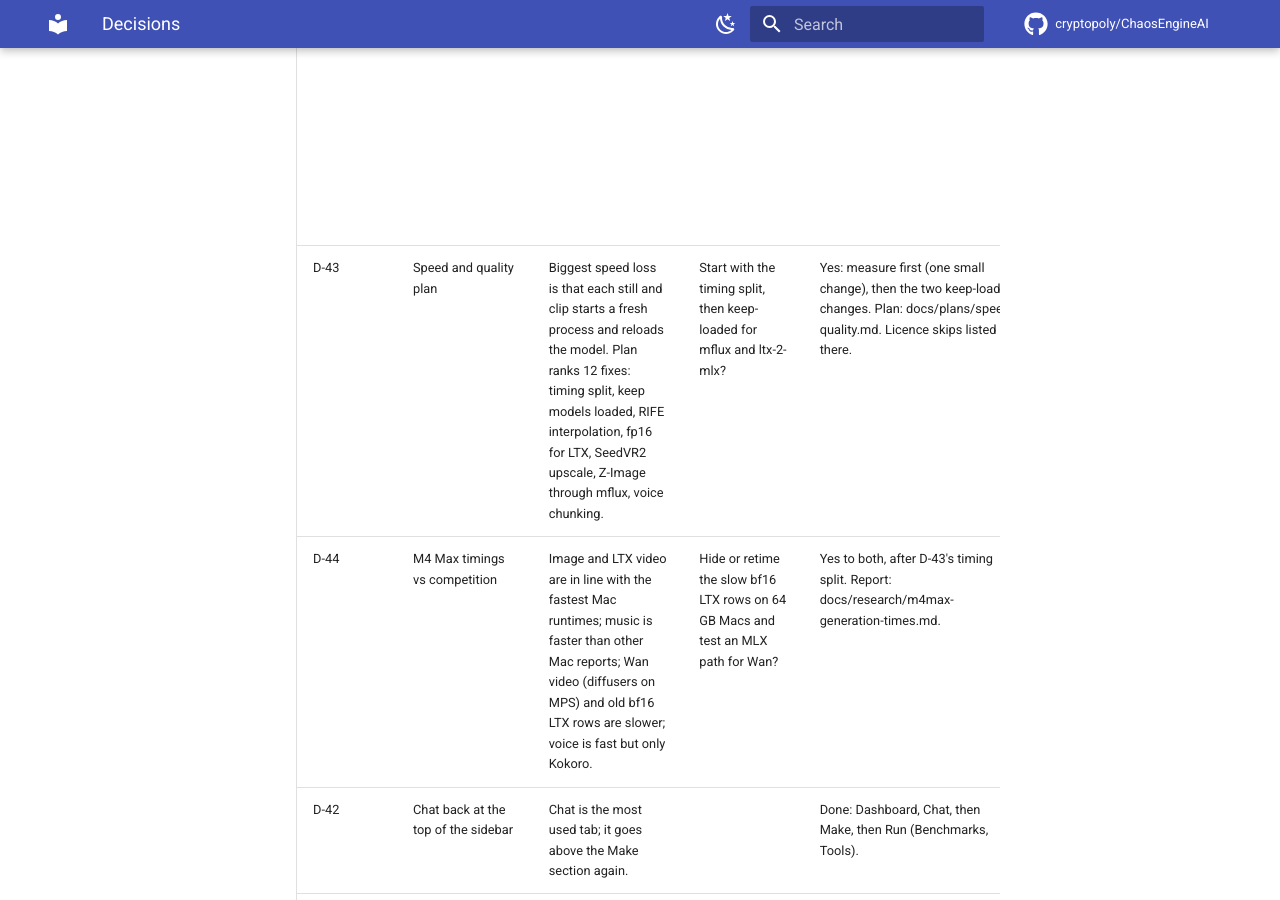
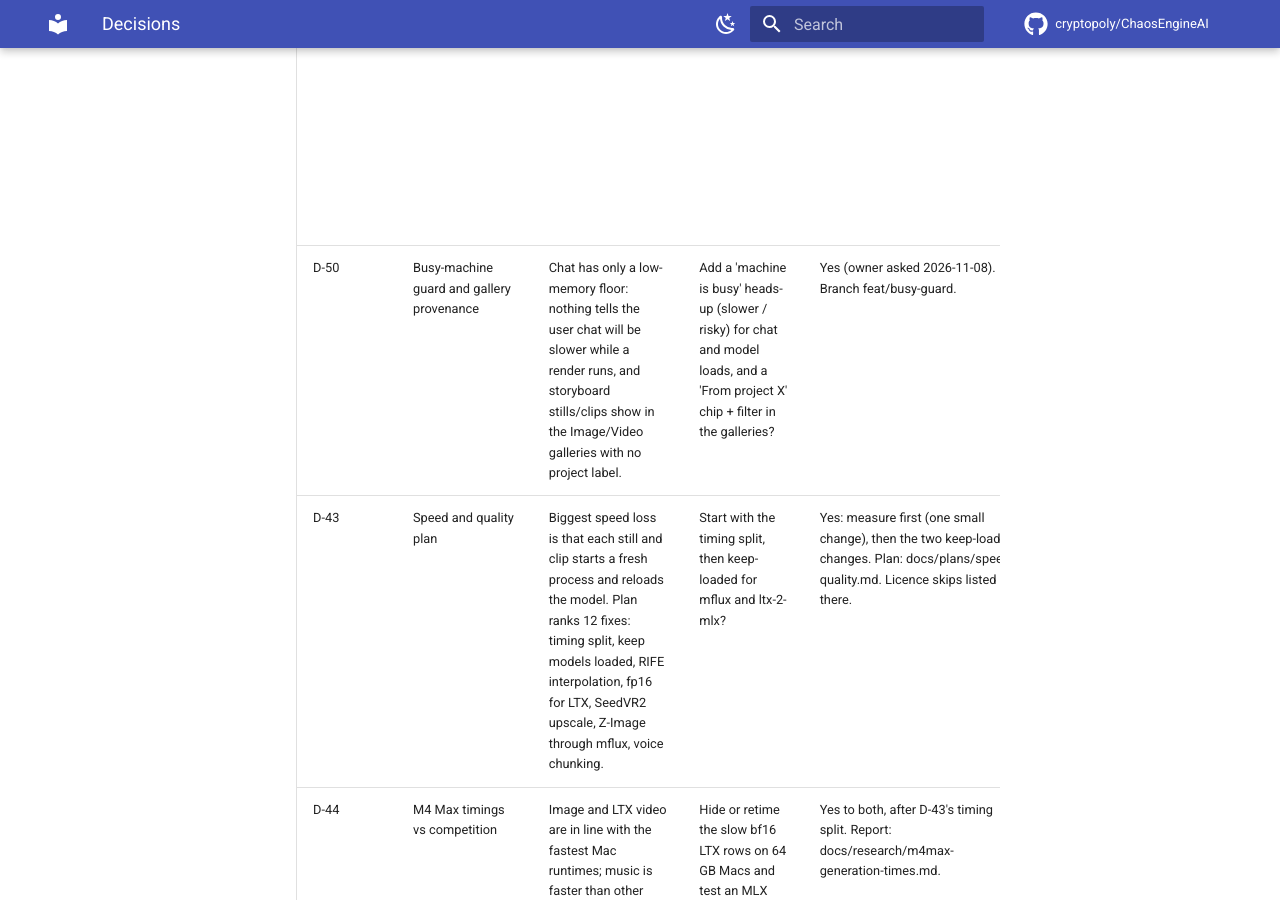
Before and after one commit to cryptopoly/ChaosEngineAI, an MkDocs documentation site: the page built from docs/hub/decisions.md, in a window 1280 px wide and 900 px high, scrolled down 1526 px. Built offline with MkDocs 1.6.1 and Material for MkDocs 9.7.7, drawn with Linux system fonts in a browser that asks for light colours; comment, search, counter and statistics services are not loaded.

Commit message:
docs(hub): D-27 decided, D-50

```diff
--- a/docs/hub/decisions.md
+++ b/docs/hub/decisions.md
@@ -13,6 +13,7 @@
 | D-46 | Plan the remaining work and build v2 (home studio and agent bridge) | Owner asked 2026-11-07 for a plan of what is left plus a v2 of the studio and the agent bridge, then implementation. | Plan first, then build the streams that are safe to run in parallel? | Yes: docs/plans/remaining-and-v2.md, owner tests Windows/remote after a solid build. | open | 2026-11-07 | [plan](https://github.com/cryptopoly/ChaosEngineAI/blob/plan/remaining-and-v2/docs/plans/remaining-and-v2.md) |
 | D-48 | Next video models for storyboard clips (D-40 follow-up) | Wan 2.2 I2V (Apache 2.0, start and end frame, already in catalog, slow on Mac) then Kandinsky 6.0 Lite (MIT, start frame, very slow on Mac). HunyuanVideo 1.5 and MiniMax/Pika H3 licences exclude the UK/EU: cannot ship. | Wire Wan 2.2 I2V for storyboard clips (about 1 to 2 days), mainly for NVIDIA users? | Yes, after v2 wave 1. | decided (owner 2026-11-08: wire Wan 2.2 I2V; first benchmark it honestly against LTX-2.3 on this Mac with weights chosen for this Mac, then wire). Branch feat/wan-i2v. | 2026-11-07 | [research](https://github.com/cryptopoly/ChaosEngineAI/blob/feat/home-studio/docs/research/new-video-models.md) |
 | D-49 | ffmpeg download: become the LGPL distributor on macOS | Plan ready (docs/plans/ffmpeg-download.md, about 9.5 days). Today we ship no ffmpeg: the Setup page installs a GPL build from PyPI on the user's machine. Our own macOS LGPL build would make us a distributor for the first time (small duty: licence text, exact source, checksums). ltx-2-mlx hard-codes libx264, so the LTX venv keeps its own ffmpeg. | Accept hosting our own signed LGPL macOS build on GitHub Releases, with pinned BtbN LGPL builds for Windows and Linux? | Owner doubtful. Lighter alternative: no ffmpeg of ours. Keep today's path (Setup installs imageio-ffmpeg from PyPI on the user's click; PyPI is the distributor) plus a first-use prompt, and pin BtbN LGPL downloads for Windows/Linux only. Revisit our own macOS build if the project ever sells or bundles. Needs owner yes/no. | decided (owner 2026-11-08: lighter path, no own ffmpeg build). Plan: first-use 'Install video tools' prompt using imageio-ffmpeg on every OS (Setup page, user's click); Windows and Linux: optional pinned BtbN LGPL download with SHA-256; macOS: imageio-ffmpeg only; encoder chooser stays useful. Build after storyboard v2 lands (shared ffmpeg files). | 2026-11-07 | [plan](https://github.com/cryptopoly/ChaosEngineAI/blob/feat/home-studio/docs/plans/ffmpeg-download.md) |
+| D-50 | Busy-machine guard and gallery provenance | Chat has only a low-memory floor: nothing tells the user chat will be slower while a render runs, and storyboard stills/clips show in the Image/Video galleries with no project label. | Add a 'machine is busy' heads-up (slower / risky) for chat and model loads, and a 'From project X' chip + filter in the galleries? | Yes (owner asked 2026-11-08). Branch feat/busy-guard. | decided (owner asked) | 2026-11-08 | |
 | D-43 | Speed and quality plan | Biggest speed loss is that each still and clip starts a fresh process and reloads the model. Plan ranks 12 fixes: timing split, keep models loaded, RIFE interpolation, fp16 for LTX, SeedVR2 upscale, Z-Image through mflux, voice chunking. | Start with the timing split, then keep-loaded for mflux and ltx-2-mlx? | Yes: measure first (one small change), then the two keep-loaded changes. Plan: docs/plans/speed-quality.md. Licence skips listed there. | open | 2026-11-07 | [plan](https://github.com/cryptopoly/ChaosEngineAI/blob/feat/home-studio/docs/plans/speed-quality.md) |
 | D-44 | M4 Max timings vs competition | Image and LTX video are in line with the fastest Mac runtimes; music is faster than other Mac reports; Wan video (diffusers on MPS) and old bf16 LTX rows are slower; voice is fast but only Kokoro. | Hide or retime the slow bf16 LTX rows on 64 GB Macs and test an MLX path for Wan? | Yes to both, after D-43's timing split. Report: docs/research/m4max-generation-times.md. | open | 2026-11-07 | [report](https://github.com/cryptopoly/ChaosEngineAI/blob/feat/home-studio/docs/research/m4max-generation-times.md) |
 | D-42 | Chat back at the top of the sidebar | Chat is the most used tab; it goes above the Make section again. | | Done: Dashboard, Chat, then Make, then Run (Benchmarks, Tools). | decided | 2026-11-07 | |
@@ -23,7 +24,7 @@
 | D-24 | Remove the prompt Enhance feature | The Enhance button needed a downloaded model just to rewrite a prompt, and the "auto-enhance short prompts" switch quietly changed what you typed. Both are removed, with the backend route, the CLI command, the API call, strings and docs. | Remove both the model-based button and the no-model auto-enhance switch? | Yes. You asked to drop "enhance"; the switch is the same idea and hides edits to your prompt. Easy to bring back from git if short prompts turn out worse without it. | decided (owner asked 2026-11-06) | 2026-11-06 | |
 | D-25 | Add music generation (a Music Studio and an agent tool) | Films made in the app have voice and clip sound but no music that runs across the cuts. An open music model would make the package complete: picture, speech, sound and music. | Spike ACE-Step 1.5 (local, has an MLX build, can make songs with vocals) as the first music model? | Yes, as a spike first: check its licence on the model card, speed and quality on this Mac, then wire a `make_music` tool and a Music tab. Stable Audio Open for sound effects can follow. Not decided until the spike reports. | decided (owner agreed 2026-11-06: ACE-Step first; other engines kept as options) | 2026-11-06 | |
 | D-26 | Scene editing: keep some shots, redo others | A film is a list of shots. The demo script already makes each shot separately, so redoing shots C and D is possible by hand, but the app has no saved shot list. | Build a saved Storyboard (shots with prompt, seed, reference images, status) with "redo this shot" and "join all"? | Yes, after music. It reuses the existing tools and is mostly a saved list plus a join step; it also covers the "recipes" item from the v2 list. | open | 2026-11-06 | |
-| D-27 | Sound effects under the Stability licence | Stable Audio Open makes effects but is gated, asks for "Powered by Stability AI" and caps free use at US$1M revenue. | Ship it opt-in, gated, with a licence screen, never bundled? | Yes: it is the best open effects model; the opt-in keeps us clean. | open | 2026-11-06 | [plan](https://github.com/cryptopoly/ChaosEngineAI/blob/feat/media-input/docs/plans/home-studio.md) |
+| D-27 | Sound effects under the Stability licence | Stable Audio Open makes effects but is gated, asks for "Powered by Stability AI" and caps free use at US$1M revenue. | Ship it opt-in, gated, with a licence screen, never bundled? | Yes: it is the best open effects model; the opt-in keeps us clean. | decided (owner 2026-11-08: yes, opt-in gated with licence screen). Branch feat/sound-effects. | 2026-11-06 | [plan](https://github.com/cryptopoly/ChaosEngineAI/blob/feat/media-input/docs/plans/home-studio.md) |
 | D-28 | Voice cloning | Qwen3-TTS (Apache 2.0) can copy a voice from a few seconds of audio. An agent could do it with no human checkbox. | Add cloning with consent recorded as a required argument and off for remote agents by default? | Yes, with those two guards. | decided (owner agreed 2026-11-06) | 2026-11-06 | [plan](https://github.com/cryptopoly/ChaosEngineAI/blob/feat/media-input/docs/plans/home-studio.md) |
 | D-29 | Remote compute (the 4090 PC) | Network listening, the token and file upload and fetch already work; the Mac app still only talks to its own backend. | Prove the PC as an agent target first, decide Mac-routes-to-PC after? | Yes: smallest step that shows what really works. | open | 2026-11-06 | [plan](https://github.com/cryptopoly/ChaosEngineAI/blob/feat/media-input/docs/plans/home-studio.md) |
 | D-30 | Agent tool surface | Storyboard and music tools take the list from 12 to about 20; each description costs an agent tokens. | Group storyboard tools by verb and keep descriptions short? | Yes. | open | 2026-11-06 | [plan](https://github.com/cryptopoly/ChaosEngineAI/blob/feat/media-input/docs/plans/home-studio.md) |
```
